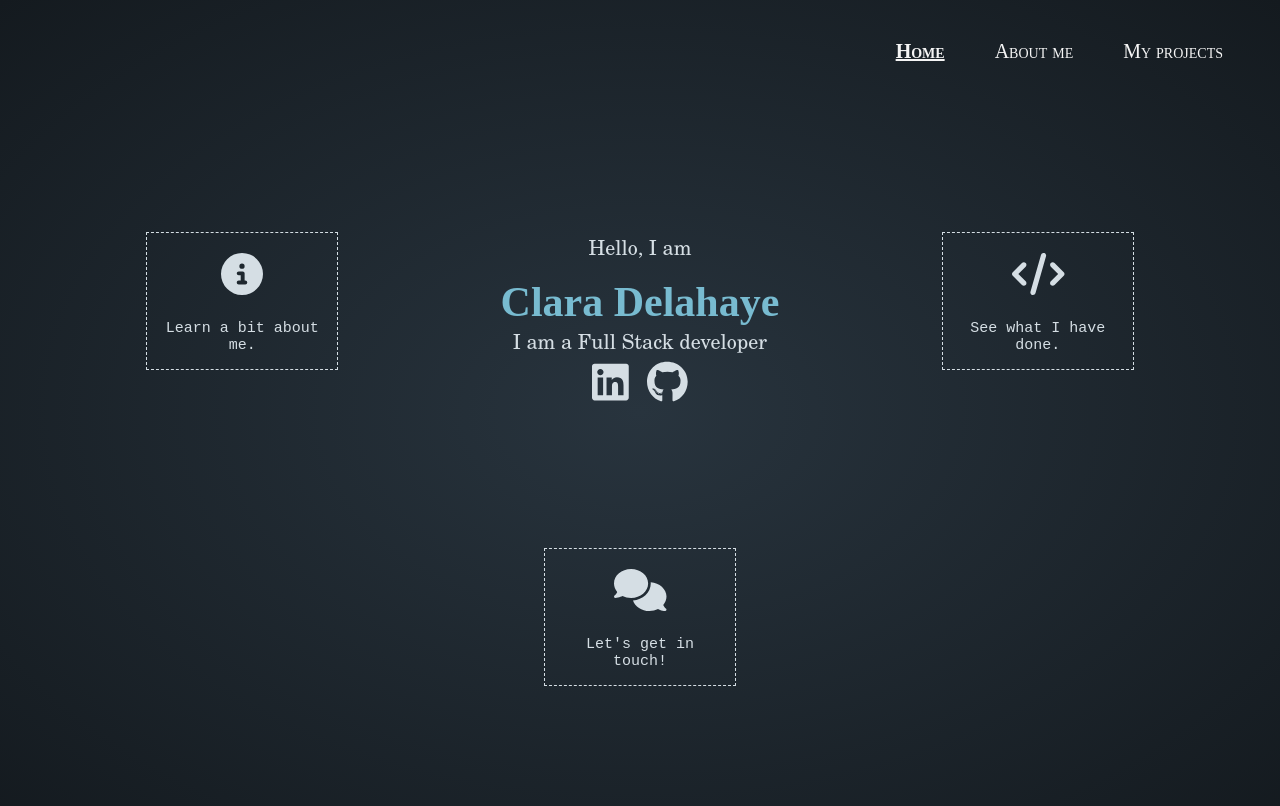
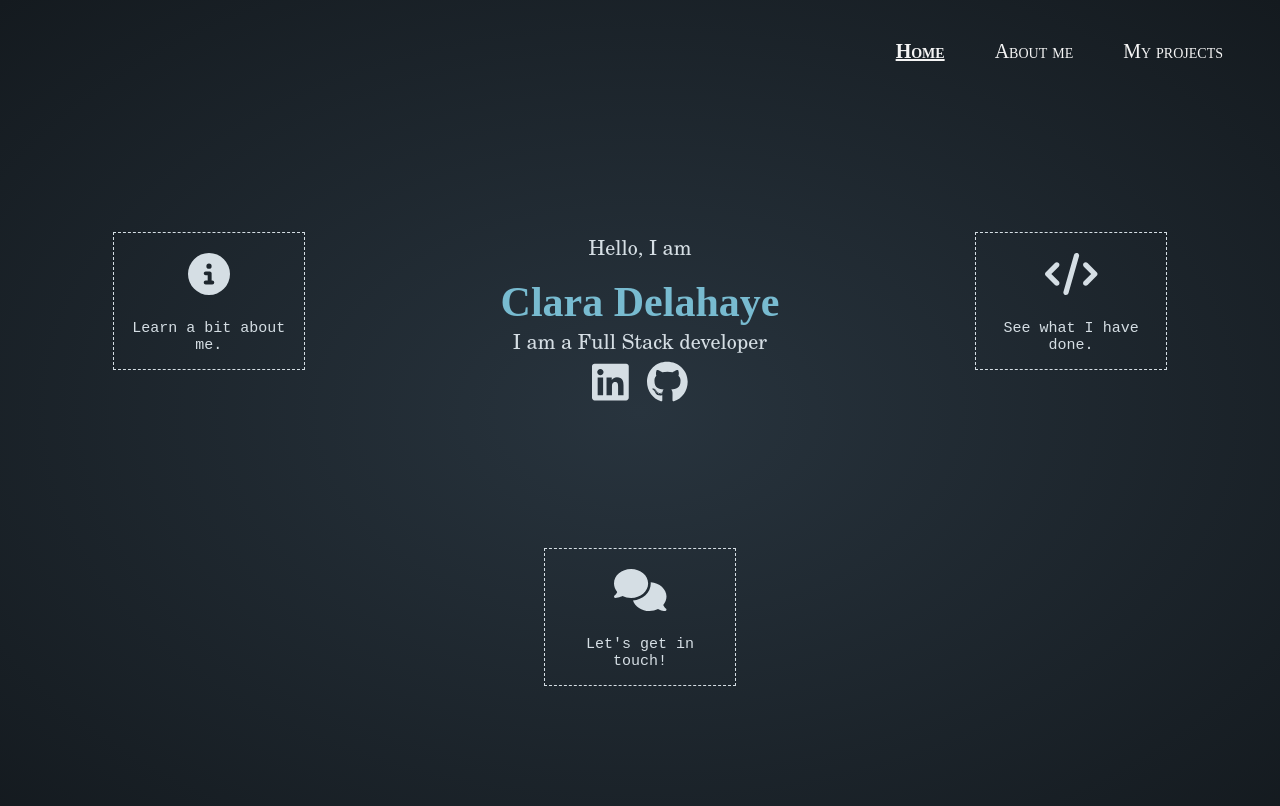
Before and after one commit to cdelahaye/portfolio, a React (Create React App) app: page /home in a window 1280 px wide. Shown: the top 806 px of the page. Built offline with nearby package versions, Linux system fonts and the light colour scheme.

Commit message:
fix display on firefox

```diff
--- a/src/components/Home.js
+++ b/src/components/Home.js
@@ -84,7 +84,7 @@ const Home = () => {
 
 
             <div style={{
-                width:1000,
+                width:1100,
                 height:300,
                 display: "flex",
                 margin: 'auto',
--- a/src/components/work.css
+++ b/src/components/work.css
@@ -36,7 +36,7 @@
 }
 
 .work-item .date {
-    margin-top: -70px;
+    margin-top: -60px;
     margin-left: -5px;
     max-width: fit-content;
     font-family: 'Courier New', Courier, monospace;
```
